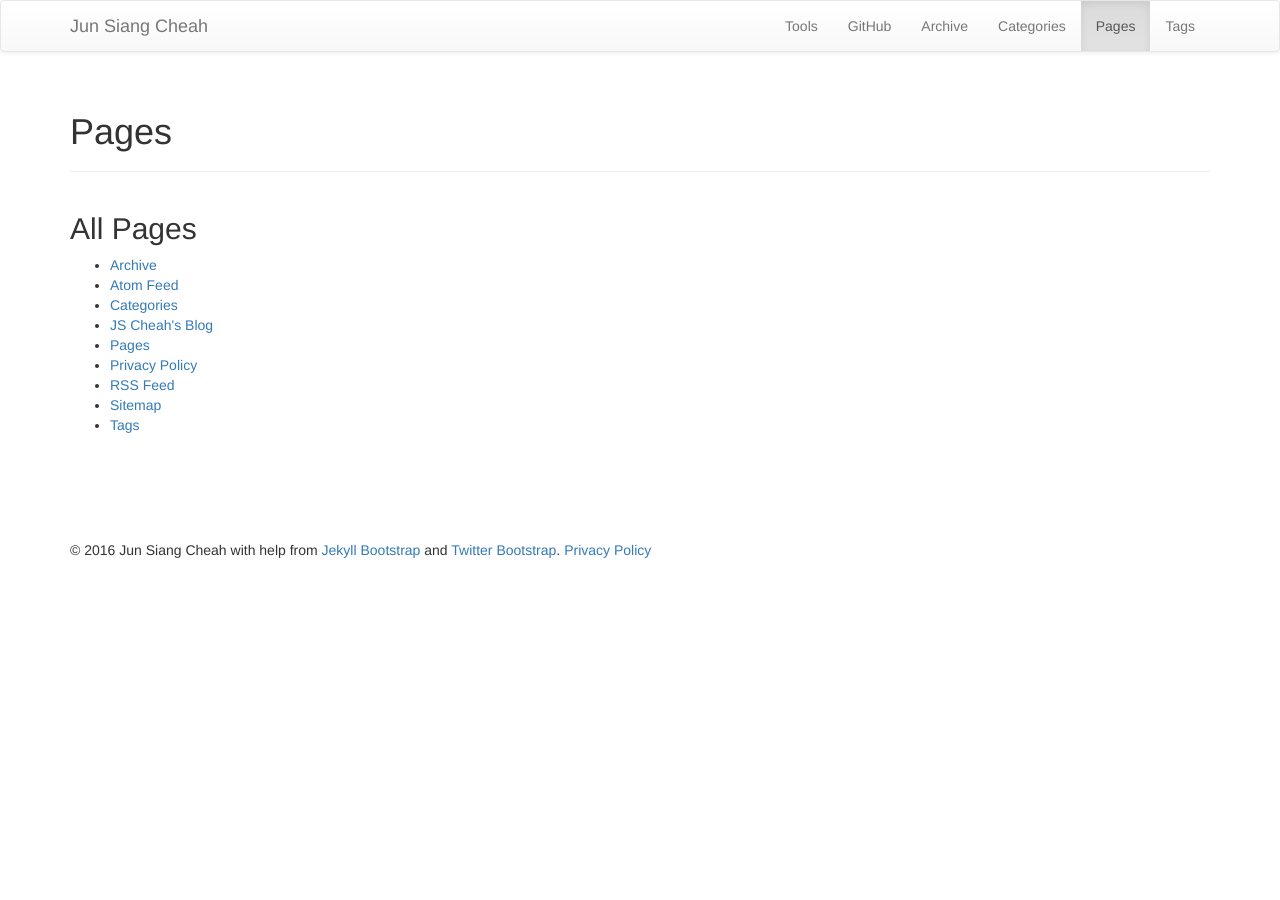
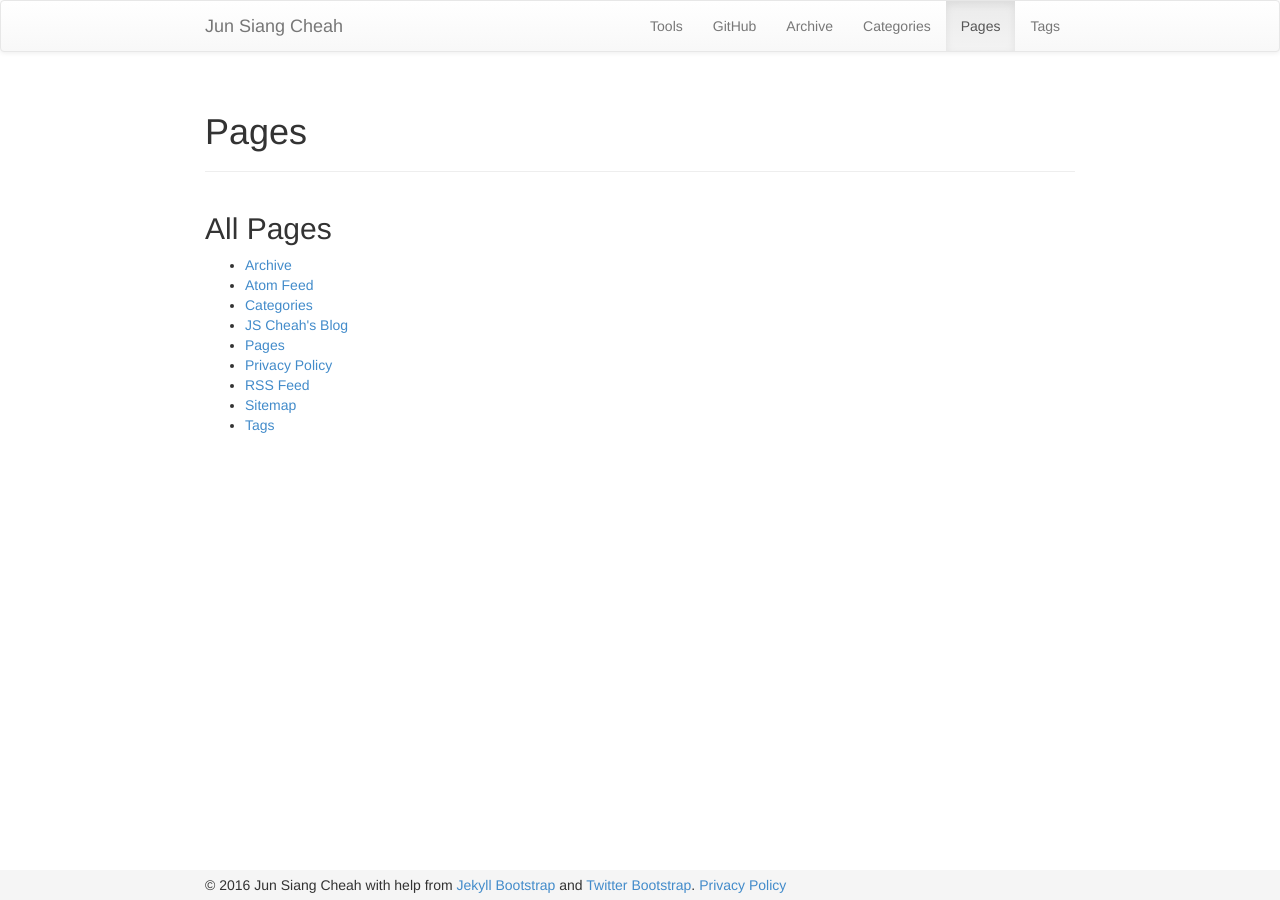
Before and after one commit to Deathmax/deathmax.github.io, a Jekyll site: the page built from pages.html, in a window 1280 px wide. Built offline with Jekyll 4.4.1, drawn with Linux system fonts in a browser that asks for light colours; nearby versions of some CDN libraries; library files that are not in the unit come from our copies; comment, search, counter and statistics services are not loaded.

Commit message:
attempt to fix asset path

```diff
--- a/_config.yml
+++ b/_config.yml
@@ -65,7 +65,7 @@ JB :
   #   http://s3.amazonaws.com/yoursite/themes/watermelon
   #   /assets
   #
-  ASSET_PATH : false
+  ASSET_PATH : https://jscheah.me/assets/themes/bootstrap-3
 
   # These paths are to the main pages Jekyll-Bootstrap ships with.
   # Some JB helpers refer to these paths; change them here if needed.
--- a/_includes/JB/setup
+++ b/_includes/JB/setup
@@ -16,7 +16,7 @@
     {% if site.JB.ASSET_PATH %}
       {% assign ASSET_PATH = site.JB.ASSET_PATH %}
     {% else %}
-      {% capture ASSET_PATH %}{{ BASE_PATH }}/assets/themesasfasfsa/{{ page.theme.name }}{% endcapture %}
+      {% capture ASSET_PATH %}{{ BASE_PATH }}/assets/themes/{{ page.theme.name }}{% endcapture %}
     {% endif %}
   {% endif %}
 {% endcapture %}{% assign jbcache = nil %}
```
